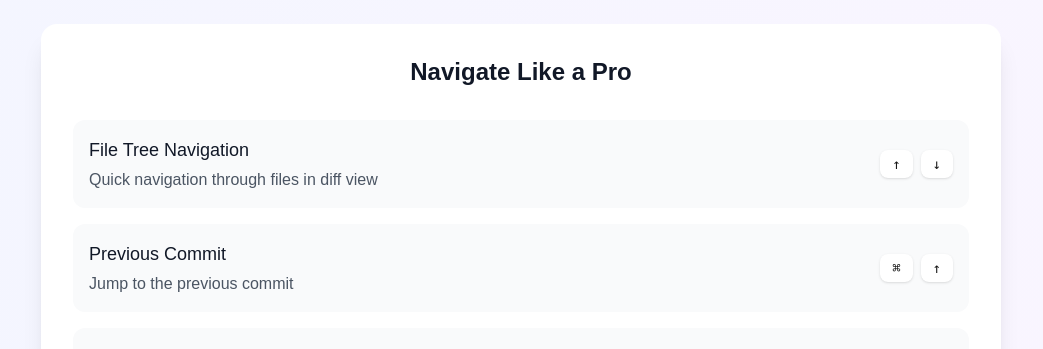
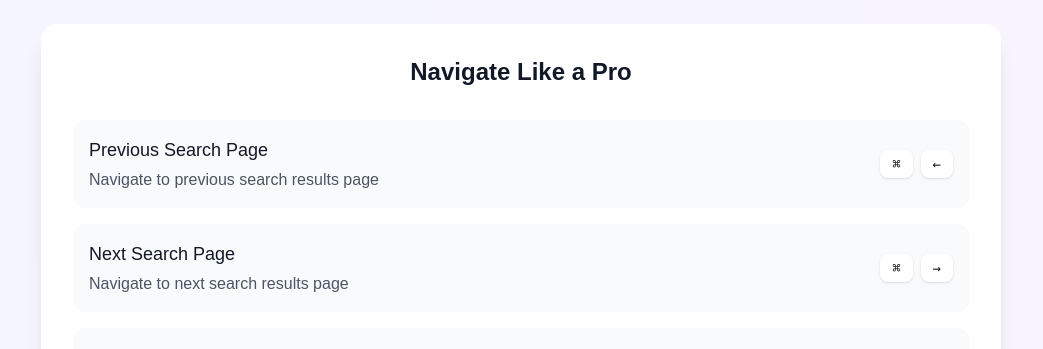
Before and after one commit to BroFan888/git_trace_website, a Next.js app: page / in a window 1280 px wide. Shown: the part 8948-9297 px from the top of the page, without its empty margins (119-1162 px from the left). Built offline with nearby package versions, Linux system fonts and the light colour scheme.

Commit message:
Add page shortcuts desc

```diff
--- a/app/page.tsx
+++ b/app/page.tsx
@@ -186,6 +186,30 @@ export default function Home() {
                   Navigate Like a Pro
                 </h3>
 
+                {/* Previous Search Page */}
+                <div className="flex items-center justify-between p-4 bg-gray-50 rounded-xl">
+                  <div className="space-y-1">
+                    <p className="text-lg font-medium text-gray-900">Previous Search Page</p>
+                    <p className="text-gray-600">Navigate to previous search results page</p>
+                  </div>
+                  <div className="flex gap-2">
+                    <kbd className="px-3 py-1 bg-white rounded-lg shadow text-sm font-mono">⌘</kbd>
+                    <kbd className="px-3 py-1 bg-white rounded-lg shadow text-sm font-mono">←</kbd>
+                  </div>
+                </div>
+
+                {/* Next Search Page */}
+                <div className="flex items-center justify-between p-4 bg-gray-50 rounded-xl">
+                  <div className="space-y-1">
+                    <p className="text-lg font-medium text-gray-900">Next Search Page</p>
+                    <p className="text-gray-600">Navigate to next search results page</p>
+                  </div>
+                  <div className="flex gap-2">
+                    <kbd className="px-3 py-1 bg-white rounded-lg shadow text-sm font-mono">⌘</kbd>
+                    <kbd className="px-3 py-1 bg-white rounded-lg shadow text-sm font-mono">→</kbd>
+                  </div>
+                </div>
+
                 {/* File Tree Navigation */}
                 <div className="flex items-center justify-between p-4 bg-gray-50 rounded-xl">
                   <div className="space-y-1">
```
